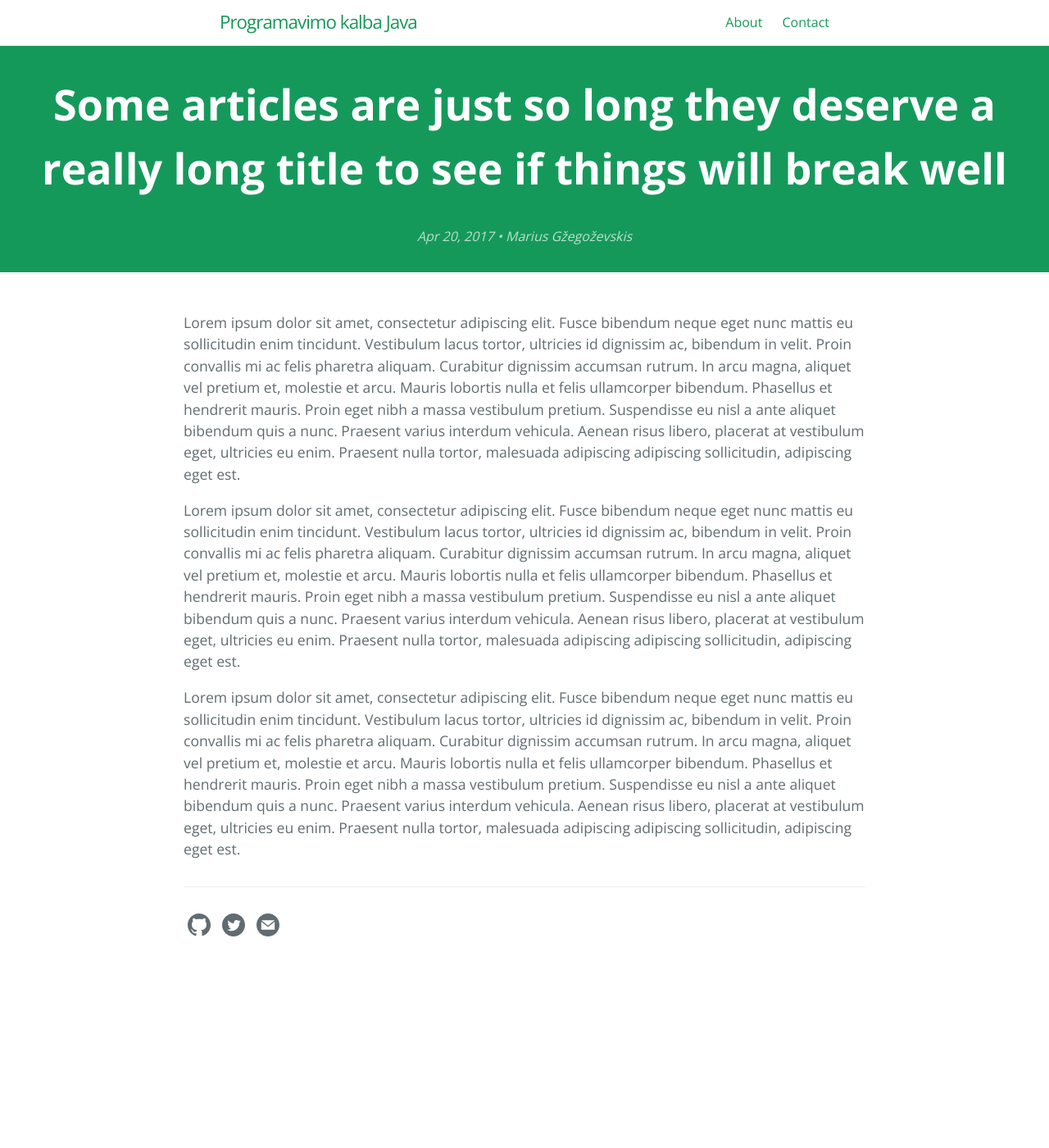
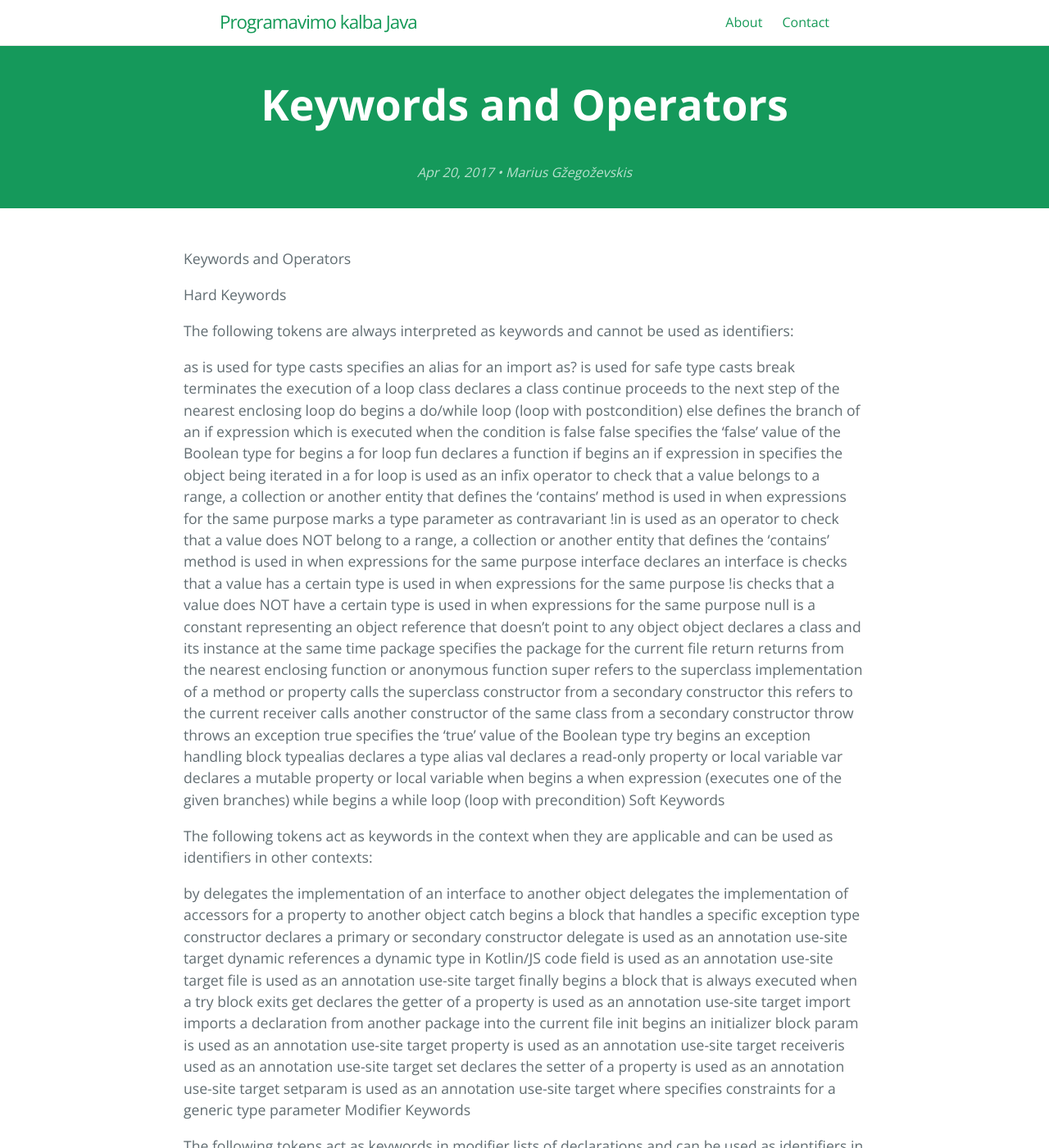
Before and after one commit to eif-courses/Java-Lecture-Notes, a Jekyll site: the page built from _posts/2017-04-20-super-long-article.md, in a window 1280 px wide and 1400 px high. Shown: the whole window at 82% size. Built offline with Jekyll 4.4.1, drawn with Linux system fonts in a browser that asks for light colours; some of the changed text lies outside the part shown.

Commit message:
Update 2017-04-20-super-long-article.md

```diff
--- a/_posts/2017-04-20-super-long-article.md
+++ b/_posts/2017-04-20-super-long-article.md
@@ -1,11 +1,160 @@
 ---
 layout: post
-title: "Some articles are just so long they deserve a really long title to see if things will break well"
+title: "Keywords and Operators"
 categories: misc
 ---
 
-Lorem ipsum dolor sit amet, consectetur adipiscing elit. Fusce bibendum neque eget nunc mattis eu sollicitudin enim tincidunt. Vestibulum lacus tortor, ultricies id dignissim ac, bibendum in velit. Proin convallis mi ac felis pharetra aliquam. Curabitur dignissim accumsan rutrum. In arcu magna, aliquet vel pretium et, molestie et arcu. Mauris lobortis nulla et felis ullamcorper bibendum. Phasellus et hendrerit mauris. Proin eget nibh a massa vestibulum pretium. Suspendisse eu nisl a ante aliquet bibendum quis a nunc. Praesent varius interdum vehicula. Aenean risus libero, placerat at vestibulum eget, ultricies eu enim. Praesent nulla tortor, malesuada adipiscing adipiscing sollicitudin, adipiscing eget est.
+Keywords and Operators
 
-Lorem ipsum dolor sit amet, consectetur adipiscing elit. Fusce bibendum neque eget nunc mattis eu sollicitudin enim tincidunt. Vestibulum lacus tortor, ultricies id dignissim ac, bibendum in velit. Proin convallis mi ac felis pharetra aliquam. Curabitur dignissim accumsan rutrum. In arcu magna, aliquet vel pretium et, molestie et arcu. Mauris lobortis nulla et felis ullamcorper bibendum. Phasellus et hendrerit mauris. Proin eget nibh a massa vestibulum pretium. Suspendisse eu nisl a ante aliquet bibendum quis a nunc. Praesent varius interdum vehicula. Aenean risus libero, placerat at vestibulum eget, ultricies eu enim. Praesent nulla tortor, malesuada adipiscing adipiscing sollicitudin, adipiscing eget est.
+Hard Keywords
 
-Lorem ipsum dolor sit amet, consectetur adipiscing elit. Fusce bibendum neque eget nunc mattis eu sollicitudin enim tincidunt. Vestibulum lacus tortor, ultricies id dignissim ac, bibendum in velit. Proin convallis mi ac felis pharetra aliquam. Curabitur dignissim accumsan rutrum. In arcu magna, aliquet vel pretium et, molestie et arcu. Mauris lobortis nulla et felis ullamcorper bibendum. Phasellus et hendrerit mauris. Proin eget nibh a massa vestibulum pretium. Suspendisse eu nisl a ante aliquet bibendum quis a nunc. Praesent varius interdum vehicula. Aenean risus libero, placerat at vestibulum eget, ultricies eu enim. Praesent nulla tortor, malesuada adipiscing adipiscing sollicitudin, adipiscing eget est.
+The following tokens are always interpreted as keywords and cannot be used as identifiers:
+
+as
+is used for type casts
+specifies an alias for an import
+as? is used for safe type casts
+break terminates the execution of a loop
+class declares a class
+continue proceeds to the next step of the nearest enclosing loop
+do begins a do/while loop (loop with postcondition)
+else defines the branch of an if expression which is executed when the condition is false
+false specifies the 'false' value of the Boolean type
+for begins a for loop
+fun declares a function
+if begins an if expression
+in
+specifies the object being iterated in a for loop
+is used as an infix operator to check that a value belongs to a range, a collection or another entity that defines the 'contains' method
+is used in when expressions for the same purpose
+marks a type parameter as contravariant
+!in
+is used as an operator to check that a value does NOT belong to a range, a collection or another entity that defines the 'contains' method
+is used in when expressions for the same purpose
+interface declares an interface
+is
+checks that a value has a certain type
+is used in when expressions for the same purpose
+!is
+checks that a value does NOT have a certain type
+is used in when expressions for the same purpose
+null is a constant representing an object reference that doesn't point to any object
+object declares a class and its instance at the same time
+package specifies the package for the current file
+return returns from the nearest enclosing function or anonymous function
+super
+refers to the superclass implementation of a method or property
+calls the superclass constructor from a secondary constructor
+this
+refers to the current receiver
+calls another constructor of the same class from a secondary constructor
+throw throws an exception
+true specifies the 'true' value of the Boolean type
+try begins an exception handling block
+typealias declares a type alias
+val declares a read-only property or local variable
+var declares a mutable property or local variable
+when begins a when expression (executes one of the given branches)
+while begins a while loop (loop with precondition)
+Soft Keywords
+
+The following tokens act as keywords in the context when they are applicable and can be used as identifiers in other contexts:
+
+by
+delegates the implementation of an interface to another object
+delegates the implementation of accessors for a property to another object
+catch begins a block that handles a specific exception type
+constructor declares a primary or secondary constructor
+delegate is used as an annotation use-site target
+dynamic references a dynamic type in Kotlin/JS code
+field is used as an annotation use-site target
+file is used as an annotation use-site target
+finally begins a block that is always executed when a try block exits
+get
+declares the getter of a property
+is used as an annotation use-site target
+import imports a declaration from another package into the current file
+init begins an initializer block
+param is used as an annotation use-site target
+property is used as an annotation use-site target
+receiveris used as an annotation use-site target
+set
+declares the setter of a property
+is used as an annotation use-site target
+setparam is used as an annotation use-site target
+where specifies constraints for a generic type parameter
+Modifier Keywords
+
+The following tokens act as keywords in modifier lists of declarations and can be used as identifiers in other contexts:
+
+abstract marks a class or member as abstract
+annotation declares an annotation class
+companion declares a companion object
+const marks a property as a compile-time constant
+crossinline forbids non-local returns in a lambda passed to an inline function
+data instructs the compiler to generate canonical members for a class
+enum declares an enumeration
+external marks a declaration as implemented not in Kotlin (accessible through JNI or in JavaScript)
+final forbids overriding a member
+infix allows calling a function in infix notation
+inline tells the compiler to inline the function and the lambdas passed to it at the call site
+inner allows referring to the outer class instance from a nested class
+internal marks a declaration as visible in the current module
+lateinit allows initializing a non-null property outside of a constructor
+noinline turns off inlining of a lambda passed to an inline function
+open allows subclassing a class or overriding a member
+operator marks a function as overloading an operator or implementing a convention
+out marks a type parameter as covariant
+override marks a member as an override of a superclass member
+private marks a declaration as visible in the current class or file
+protected marks a declaration as visible in the current class and its subclasses
+public marks a declaration as visible anywhere
+reified marks a type parameter of an inline function as accessible at runtime
+sealed declares a sealed class (a class with restricted subclassing)
+suspend marks a function or lambda as suspending (usable as a coroutine)
+tailrec marks a function as tail-recursive (allowing the compiler to replace recursion with iteration)
+vararg allows passing a variable number of arguments for a parameter
+Special Identifiers
+
+The following identifiers are defined by the compiler in specific contexts and can be used as regular identifiers in other contexts:
+
+field is used inside a property accessor to refer to the backing field of the property
+it is used inside a lambda to refer to its parameter implicitly
+Operators and Special Symbols
+
+Kotlin supports the following operators and special symbols:
+
++, -, *, /, % - mathematical operators
+* is also used to pass an array to a vararg parameter
+=
+assignment operator
+is used to specify default values for parameters
++=, -=, *=, /=, %= - augmented assignment operators
+++, -- - increment and decrement operators
+&&, ||, ! - logical 'and', 'or', 'not' operators (for bitwise operations, use corresponding infix functions)
+==, != - equality operators (translated to calls of equals() for non-primitive types)
+===, !== - referential equality operators
+<, >, <=, >= - comparison operators (translated to calls of compareTo() for non-primitive types)
+[, ] - indexed access operator (translated to calls of get and set)
+!! asserts that an expression is non-null
+?. performs a safe call (calls a method or accesses a property if the receiver is non-null)
+?: takes the right-hand value if the left-hand value is null (the elvis operator)
+:: creates a member reference or a class reference
+.. creates a range
+: separates a name from a type in declarations
+? marks a type as nullable
+->
+separates the parameters and body of a lambda expression
+separates the parameters and return type declaration in a function type
+separates the condition and body of a when expression branch
+@
+introduces an annotation
+introduces or references a loop label
+introduces or references a lambda label
+references a 'this' expression from an outer scope
+references an outer superclass
+; separates multiple statements on the same line
+$ references a variable or expression in a string template
+_
+substitutes an unused parameter in a lambda expression
+substitutes an unused parameter in a destructuring declaration
```
